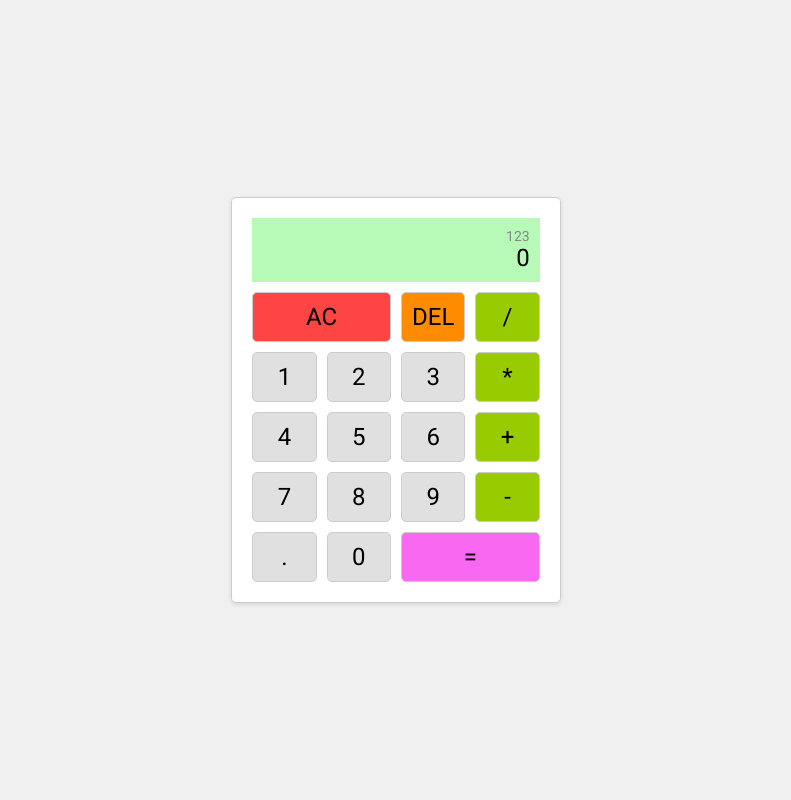
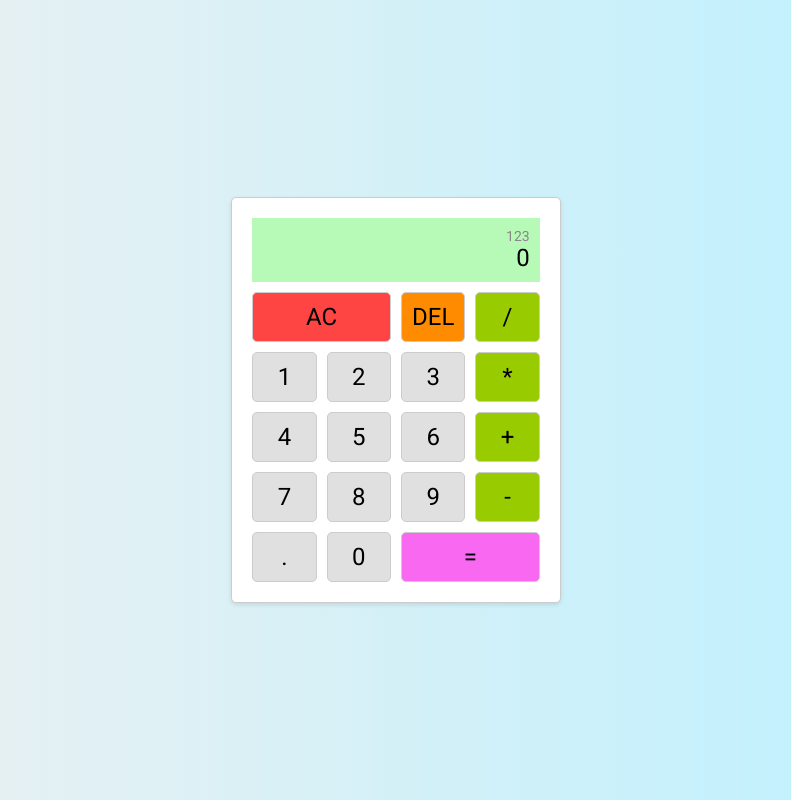
Before and after one commit to MAsecurity/Calculator, a plain HTML site: page index.html in a window 1280 px wide. Shown: the whole page, without its empty margins (244-1035 px from the left). Drawn offline with Linux system fonts and the light colour scheme.

Commit message:
Update style.css

```diff
--- a/style.css
+++ b/style.css
@@ -12,7 +12,8 @@ body {
   justify-content: center;
   align-items: center;
   height: 100vh;
-  background-color: #f0f0f0;
+  /* background-color: #f0f0f0; */
+  background:linear-gradient(to right, #f0f0f0, #b8f1ff)
 }
 
 .calculator {
```
